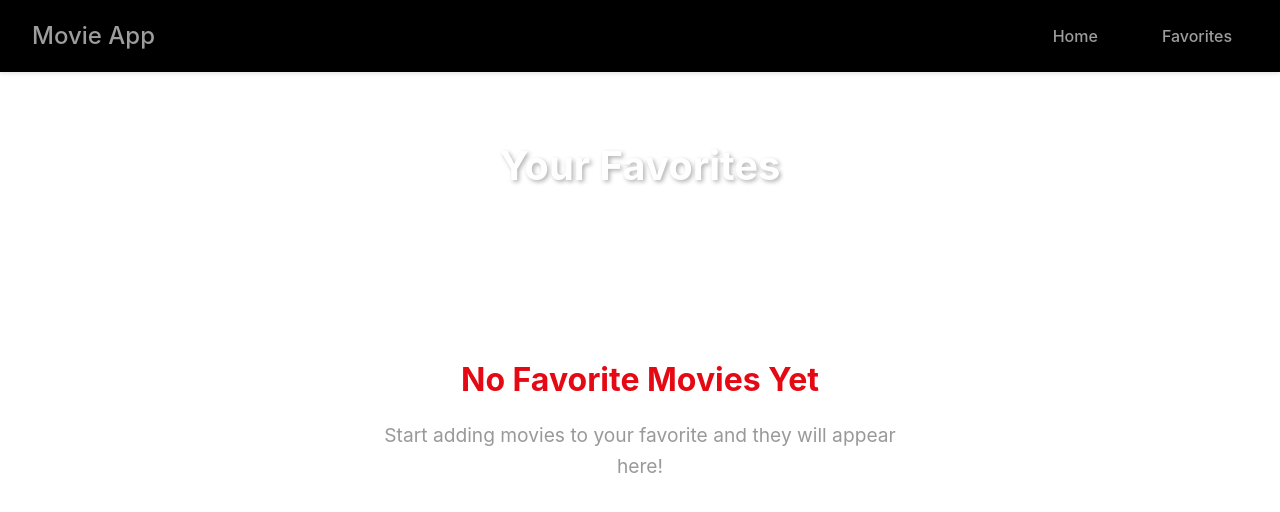
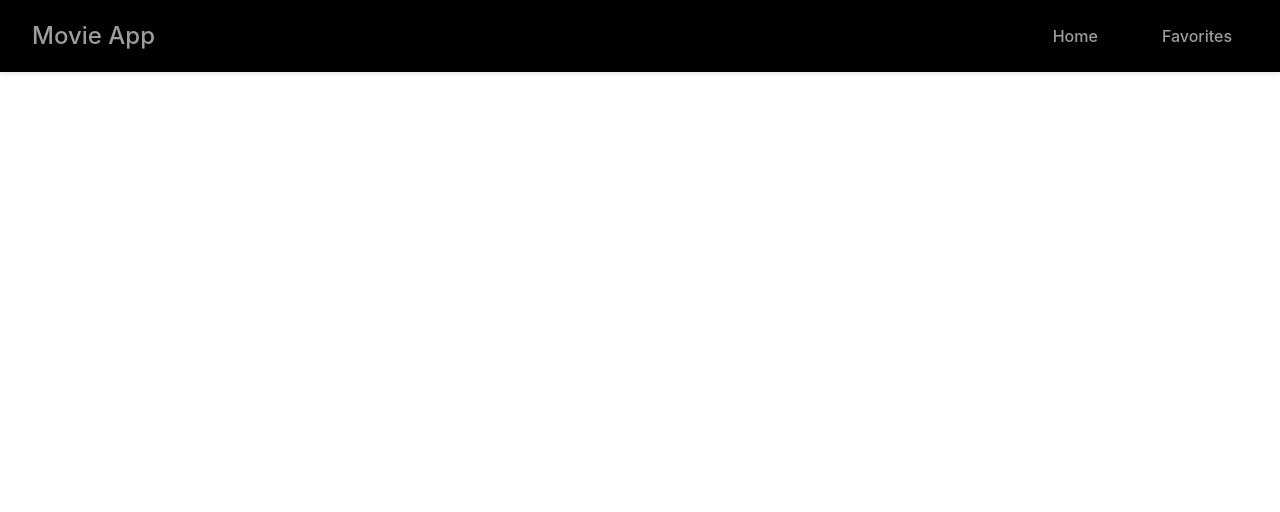
Before and after one commit to manishaV-dev/React-Movie-List-App, a React app: page /favorite in a window 1280 px wide. Shown: the top 512 px of the page. Built offline with nearby package versions, Linux system fonts and the light colour scheme; the HTML template or start-up script is replaced by a standard one.

Commit message:
add favorite functionality to home and fav page

```diff
--- a/src/App.jsx
+++ b/src/App.jsx
@@ -3,10 +3,12 @@
 import Home from "./pages/Home";
 import Favorite from "./pages/Favorite";
 import Navbar from "./components/Navbar";
+import { MovieProvider } from "./context/MovieContext";
 
 function App() {
   return (
     <>
+      <MovieProvider>
         <Navbar />
         <main className="main-content">
           <Routes>
@@ -14,6 +16,7 @@
             <Route path="/favorite" element={<Favorite />} />
           </Routes>
         </main>
+      </MovieProvider>
     </>
   );
 }
--- a/src/components/MovieCard.jsx
+++ b/src/components/MovieCard.jsx
@@ -1,8 +1,17 @@
 import "../css/MovieCard.css";
+import { useMovieContext } from "../context/MovieContext";
 
 function MovieCard({ movie }) {
-  function onFavoriteClick() {
-    console.log("Button clicked");
+  const { isFavorite, addToFavorites, removeFromFavorites } = useMovieContext();
+
+  const favorite = isFavorite(movie.id);
+
+  function onFavoriteClick(e) {
+    // console.log("Button clicked");
+    e.preventDefault();
+
+    if (favorite) removeFromFavorites(movie.id);
+    else addToFavorites(movie);
   }
 
   return (
@@ -14,7 +23,10 @@
             alt={movie.title}
           />
           <div className="movie-overlay">
-            <button className="favorite-btn" onClick={onFavoriteClick}>
+            <button
+              className={`favorite-btn ${favorite ? "active" : ""}`}
+              onClick={onFavoriteClick}
+            >
               🤍
             </button>
           </div>
--- a/src/context/MovieContext.jsx
+++ b/src/context/MovieContext.jsx
@@ -1,41 +1,42 @@
-import { createContext, useState, useContext, useEffect } from "react";
+import {createContext, useState, useContext, useEffect} from "react"
 
-const MovieContext = createContext();
+const MovieContext = createContext()
 
-export const useMovieContext = () => useContext(MovieContext);
+export const useMovieContext = () => useContext(MovieContext)
 
-export const MovieProvider = ({ children }) => {
-  const [favorite, setFavorite] = useState([]);
+export const MovieProvider = ({children}) => {
+    const [favorites, setFavorites] = useState([])
 
-  useEffect(() => {
-    const storedFavs = localStorage.getItem("favorites");
-    if (setFavorite) setFavorite(JSON.parse(storedFavs));
-  }, []);
+    useEffect(() => {
+        const storedFavs = localStorage.getItem("favorites")
 
-  useEffect(() => {
-    localStorage.setItem("favorites", JSON.stringify(favorite));
-  }, [favorite]);
+        if (storedFavs) setFavorites(JSON.parse(storedFavs))
+    }, [])
 
-  const addToFavorite = (movie) => {
-    setFavorite((prev) => [...prev, movie]);
-  };
+    useEffect(() => {
+        localStorage.setItem('favorites', JSON.stringify(favorites))
+    }, [favorites])
 
-  const removeFromFavorite = (movieId) => {
-    setFavorite((prev) => prev.filter((movie) => movie.id !== movieId));
-  };
+    const addToFavorites = (movie) => {
+        setFavorites(prev => [...prev, movie])
+    }
 
-  const isFavorite = (movieId) => {
-    return favorite.some((movie) => movie.id === movieId);
-  };
+    const removeFromFavorites = (movieId) => {
+        setFavorites(prev => prev.filter(movie => movie.id !== movieId))
+    }
 
-  const value = {
-    favorite,
-    addToFavorite,
-    removeFromFavorite,
-    isFavorite,
-  };
+    const isFavorite = (movieId) => {
+        return favorites.some(movie => movie.id === movieId)
+    }
 
-  return (
-    <MovieContext.Provider value={value}>{children}</MovieContext.Provider>
-  );
-};
+    const value = {
+        favorites,
+        addToFavorites,
+        removeFromFavorites,
+        isFavorite
+    }
+
+    return <MovieContext.Provider value={value}>
+        {children}
+    </MovieContext.Provider>
+}
--- a/src/css/MovieCard.css
+++ b/src/css/MovieCard.css
@@ -70,7 +70,7 @@
   }
 
   .favorite-btn.active {
-    color: #ff4757;
+    background-color: #ff4757;
   }
 
   .rating-select {
--- a/src/pages/Favorite.jsx
+++ b/src/pages/Favorite.jsx
@@ -1,6 +1,22 @@
 import "../css/Favorites.css";
+import { useMovieContext } from "../context/MovieContext";
+import MovieCard from "../components/MovieCard";
 
 function Favorite() {
+  const { favorites } = useMovieContext();
+
+  if (favorites) {
+    return (
+      <div className="favorites">
+        <div className="movies-grid">
+          {favorites.map((movie) => (
+            <MovieCard movie={movie} key={movie.id} />
+          ))}
+        </div>
+      </div>
+    );
+  }
+
   return (
     <>
       <div className="favorites">
```
Lines whose indentation alone changed are shown as unchanged.
